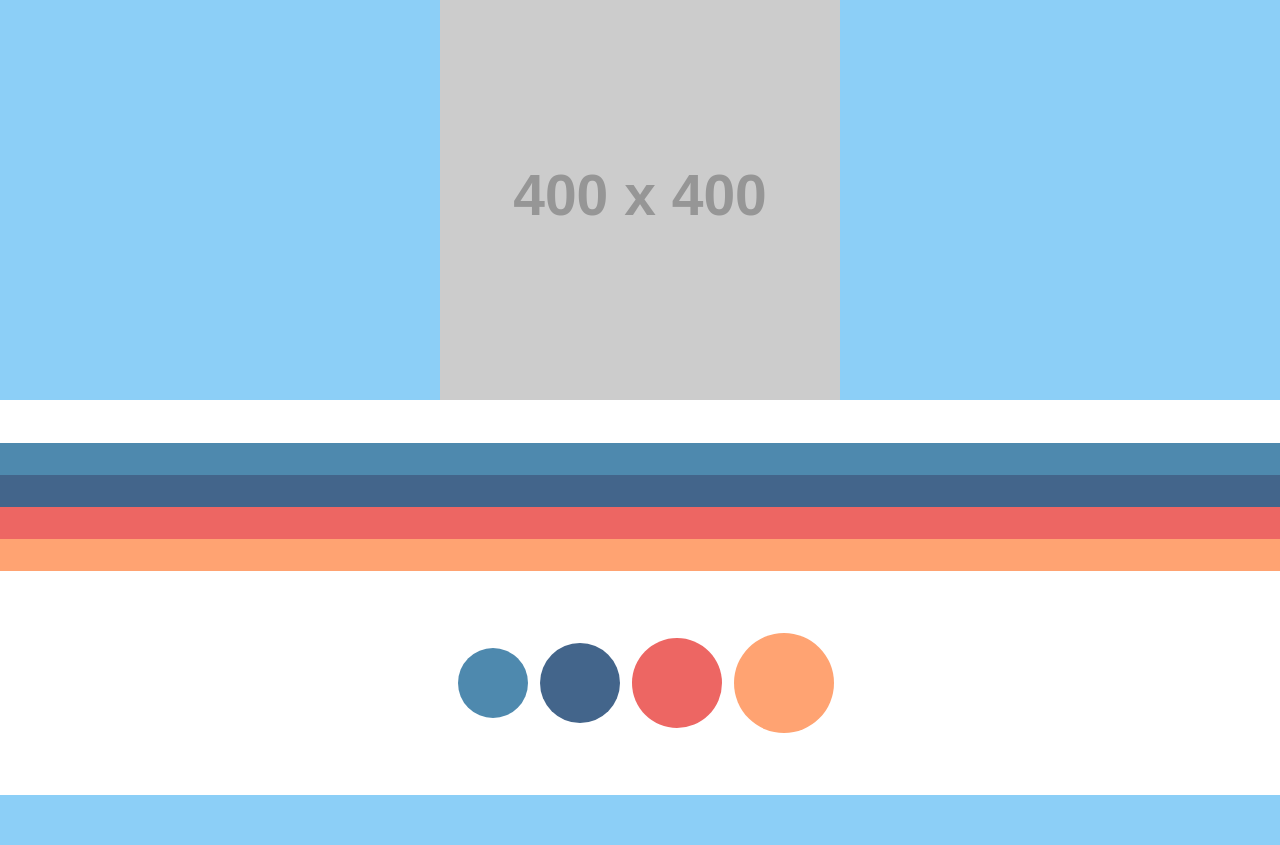
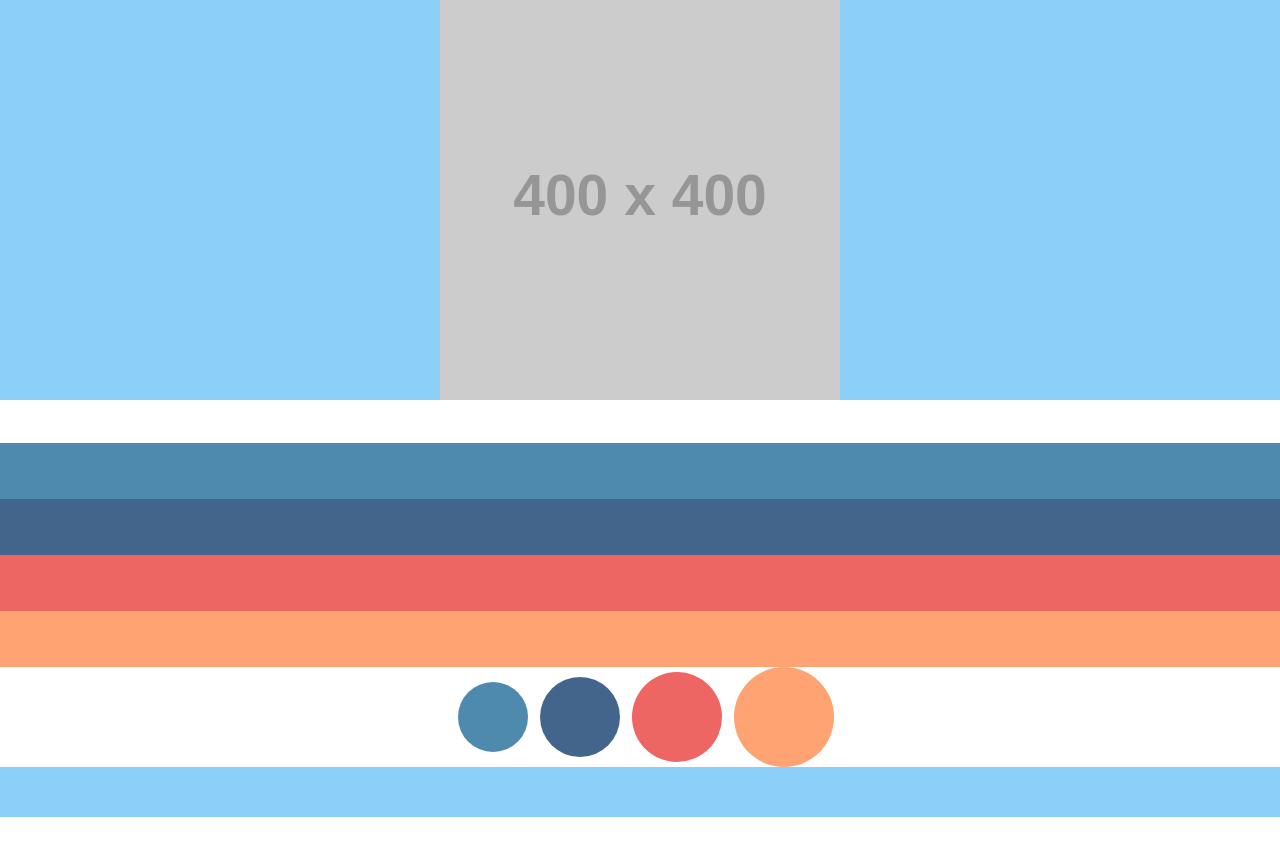
Before and after one commit to iamhashir/Clone_task_3, a plain HTML site: page index.html in a window 1280 px wide. After the commit the page ends 817 px from the top, so only its background shows below. Drawn offline with Linux system fonts and the light colour scheme; placeholder pictures from the web are drawn by us.

Commit message:
final changes

```diff
--- a/Styles/style.scss
+++ b/Styles/style.scss
@@ -25,13 +25,20 @@ $circle-row-hover-color:#444;
 @mixin SetImage {
     // image size is set to cover
     background-size: cover;
-    // background iamage is set to no repeat
+    // background image is set to no repeat
     background-repeat: no-repeat;
 }
 
 // This @mixin is used to re-use media query for desktop device
+@mixin above-desktop-devices {
+    @media (min-width:801px) {
+        @content;
+    }
+}
+// This @mixin is used to re-use media query for width above desktop device
+
 @mixin for-desktop-devices {
-    @media (min-width:801px) {
+    @media (max-width:801px) {
         @content;
     }
 }
@@ -93,6 +100,13 @@ $circle-row-hover-color:#444;
             width: 400px;
         }
 
+        @include above-desktop-devices {
+            background: url("https://via.placeholder.com/400");
+            @include SetImage(); //image is centered through reuseable @Mixin code
+            height: 400px;
+            width: 400px;
+        }
+
         // image is added based on multiple media queries
         @include for-tablet-devices() {
             background: url("https://via.placeholder.com/300");
@@ -144,6 +158,11 @@ $circle-row-hover-color:#444;
         }
 
         // height is customized for different devices
+        @include above-desktop-devices {
+            height: 7vh; // vh view port height is a unit which uses the main size of the view port itself it is not dependant on any tag but on the view port window itself
+        }
+
+        // height is customized for different devices
         @include flex-stack {
             //flex-stack is a media query @mixin of WxH(620x481 px)
             height: 4vh;
@@ -177,7 +196,7 @@ $circle-row-hover-color:#444;
     @include flex-stack {
         //flex-stack is a media query of WxH(620x481 px)
 
-        height: 47.5vh;
+        height: 44.3vh;
         // flex direction is changed
         flex-direction: column;
         // the content is directed to space around along x axis
@@ -189,15 +208,15 @@ $circle-row-hover-color:#444;
     // height is customized for specific width devices
 
     @include for-desktop-devices {
-        height: 28vh;
+        height: 24.7vh;
     }
 
     @include for-tablet-devices {
-        height: 47.5vh;
+        height: 44.5vh;
     }
 
     @include for-mobile-devices {
-        height: 48.9vh;
+        height: 46vh;
         // flex direction is changed
         flex-direction: column;
         // the content is directed to space around along x axis
```
Also changed, not shown: Styles/style.css, 1 other file.
